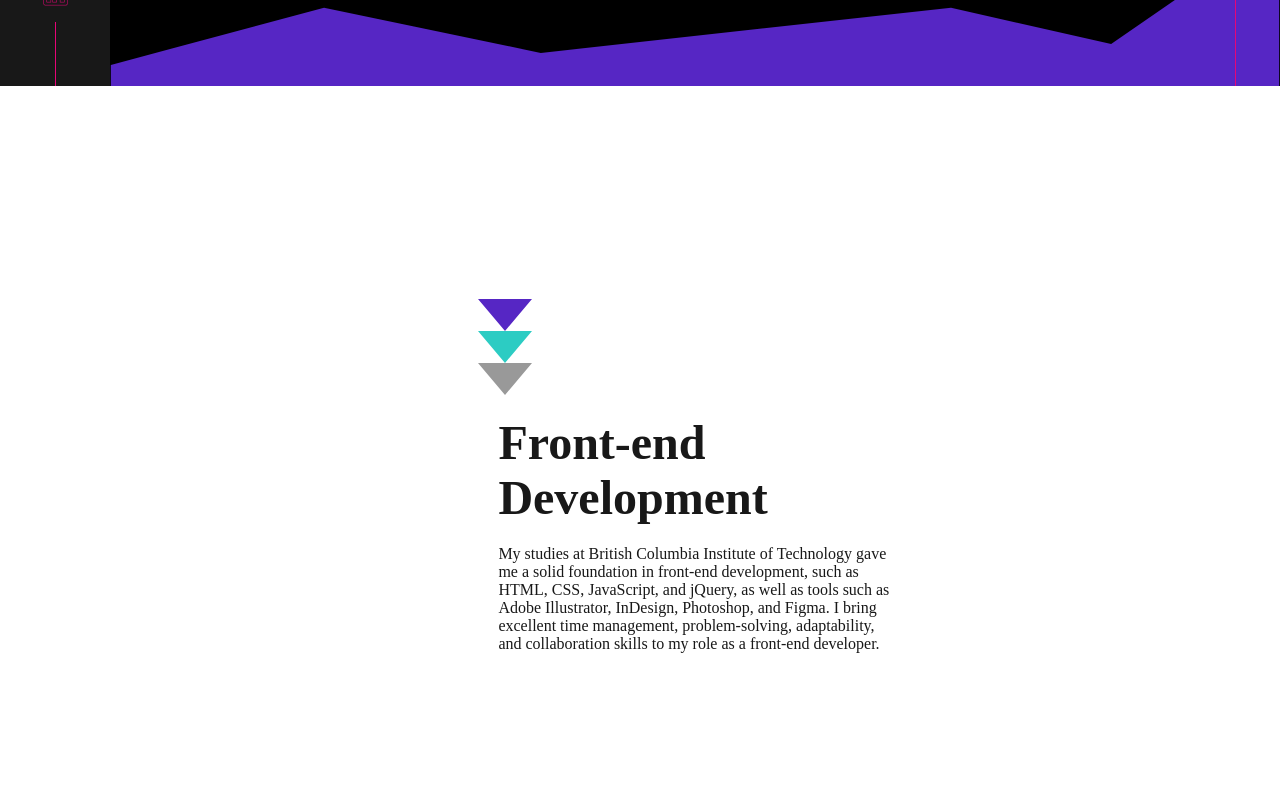
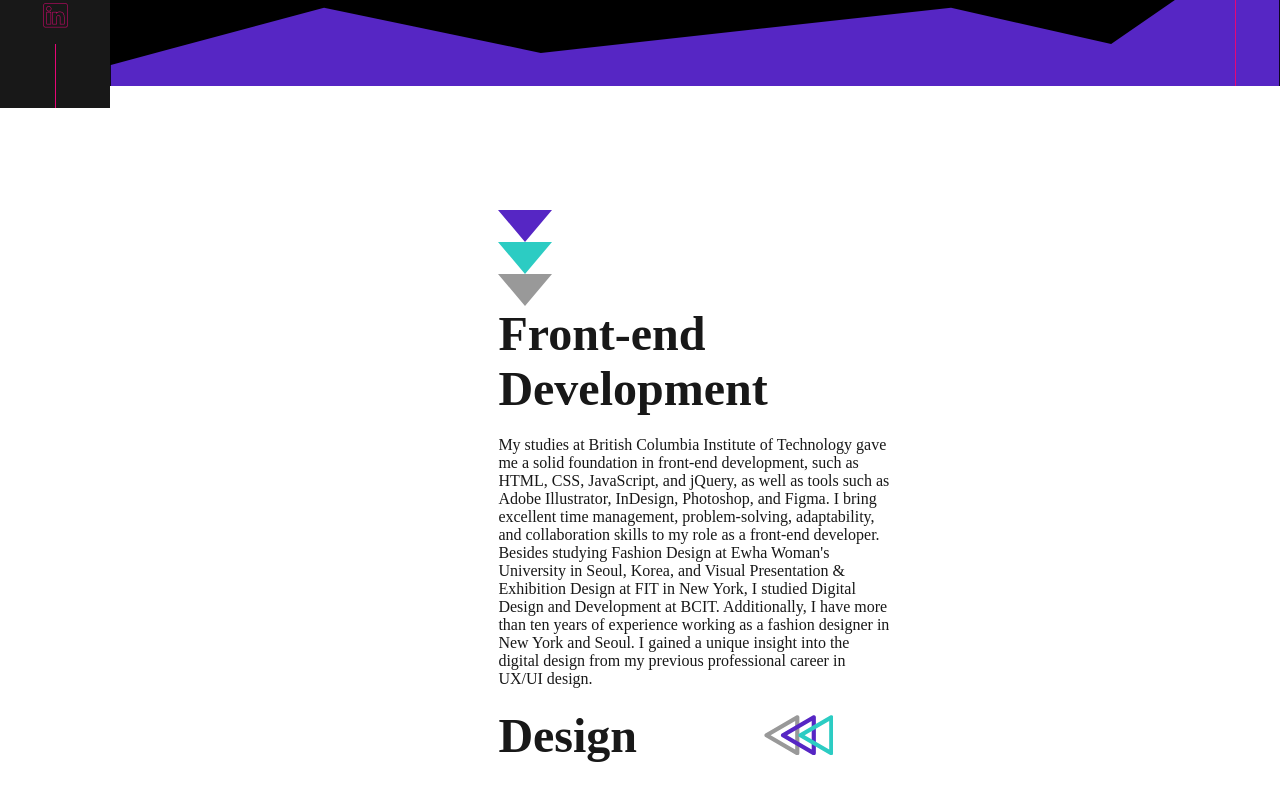
Before and after one commit to yslim20/Portfolio, a Next.js app: page / in a window 1280 px wide. Shown: the part 714-1514 px from the top of the page. Built offline with nearby package versions, Linux system fonts and the light colour scheme.

Commit message:
finished desc comp

```diff
--- a/comps/Burger/index.js
+++ b/comps/Burger/index.js
@@ -6,7 +6,7 @@ import styled from 'styled-components';
 
 const StyledBurger = styled.button`
   position: absolute;
-  top: 5%;
+  top: 45px;
   right: 2rem;
   display: flex;
   flex-direction: column;
--- /dev/null
+++ b/comps/Desc/index.js
@@ -0,0 +1,139 @@
+import styled from 'styled-components';
+import React from 'react';
+import {useRouter} from 'next/router';
+
+// ============ CSS ============== //
+const DescCont = styled.div`
+  width: 33.61%;
+  display:flex;
+  flex-direction: column;
+  align-items: flex-start;
+  justify-content: center;
+  position: relative;
+
+  @media only screen and (min-width: 1px) and (max-width: 768px){
+    width: 72.46%;
+  }
+`;
+
+const DescTit = styled.h3`
+  width: 100%;
+  margin-bottom: ${props => props.TitMarginB}px;
+
+  @media only screen and (min-width: 1px) and (max-width: 768px){
+    font-size: 2.125em;
+  }
+`
+
+const DescText = styled.p`
+  width:100%;
+  margin-bottom: ${props => props.TxtMarginB}px;
+
+  @media only screen and (min-width: 1px) and (max-width: 768px){
+    font-size: 0.875em;
+  }
+
+`
+
+const ArrowContOne = styled.div`
+  width: 54px;
+  height: 96px;
+  background-image: url(${props => props.url});
+  background-repeat: no-repeat;
+  background-position: center center;
+  position: relative;
+  top: 0px; left: ${props => props.left}px
+  z-index: -1;
+
+  @media only screen and (min-width: 1px) and (max-width: 768px){
+    top: ${props => props.topM}px;
+    left: ${props => props.leftM};
+    transform: scale(0.8);
+    transition: all 1s;
+  }
+`
+
+const ArrowContTwo = styled.div`
+  width: 69px;
+  height: 40px;
+  background-image: url("./images/img_TriangleLine.svg");
+  background-repeat: no-repeat;
+  background-position: center center;
+  position: absolute;
+  bottom: 0.5em; right: 15%;
+  z-index: -1;
+
+  @media only screen and (min-width: 1024px) and (max-width: 769px){
+    right: 5%;
+    transform: scale(0.7);
+    transition: all 1s;
+  }
+
+  @media only screen and (min-width: 1px) and (max-width: 768px){
+    right: 15%;
+    transition: all 1s;
+  }
+`
+
+// ============ Function ============== //
+
+const Desc = ({
+
+// ============ Props
+  urlOne = "./images/img_VerTriangle.svg",
+  leftOne = -20,
+  topMOne = 20,
+  leftMOne = "80%",
+  titleOne = "Front-end Development",
+  textOne = "My studies at British Columbia Institute of Technology gave me a solid foundation in front-end development, such as HTML, CSS, JavaScript, and jQuery, as well as tools such as Adobe Illustrator, InDesign, Photoshop, and Figma. I bring excellent time management, problem-solving, adaptability, and collaboration skills to my role as a front-end developer.",
+  TitMarginB = 20,
+  TxtMarginB = "",
+
+  titleTwo = "Design",
+  textTwo = "Besides studying Fashion Design at Ewha Woman's University in Seoul, Korea, and Visual Presentation & Exhibition Design at FIT in New York, I studied Digital Design and Development at BCIT. Additionally, I have more than ten years of experience working as a fashion designer in New York and Seoul. I gained a unique insight into the digital design from my previous professional career in UX/UI design.",
+  TxtMarginBT = 20,
+  TitMarginBT = "",
+
+  justify="flex-start",
+  flip = false
+
+}) => {
+    const router = useRouter();
+
+// ============ Layout
+  return (
+    <DescCont
+      justify={justify}
+    >
+      {flip=== false ? <>
+        <ArrowContOne
+          url = {urlOne}
+          left = {leftOne}
+          topM = {topMOne}
+          leftM = {leftMOne}
+        />
+        <DescTit TitMarginB = {TitMarginB} >
+          {titleOne}
+        </DescTit>
+
+        <DescText TxtMarginB = {TxtMarginB} >
+          {textOne}
+        </DescText>
+
+      </> :
+      <>
+        <ArrowContTwo />
+        <DescText  TxtMarginB = {TxtMarginBT} >
+          {textTwo}
+        </DescText>
+
+        <DescTit  TitMarginB = {TitMarginBT}>
+          {titleTwo}
+        </DescTit>
+      </>
+      }
+    </DescCont>
+  );
+}
+
+export default Desc;
--- a/comps/DescT/index.js
+++ b/comps/DescB/index.js
@@ -9,6 +9,7 @@ const DescCont = styled.div`
   flex-direction: column;
   align-items: flex-start;
   justify-content: center;
+  position: relative;
 
   @media only screen and (min-width: 1px) and (max-width: 768px){
     width: 72.46%;
@@ -17,7 +18,6 @@ const DescCont = styled.div`
 
 const DescTit = styled.h3`
   width: 100%;
-  margin-bottom: 20px;
 
   @media only screen and (min-width: 1px) and (max-width: 768px){
     font-size: 2.125em;
@@ -27,39 +27,42 @@ const DescTit = styled.h3`
 
 const DescText = styled.p`
   width:100%;
+  margin-bottom: 20px;
 
   @media only screen and (min-width: 1px) and (max-width: 768px){
     font-size: 0.875em;
   }
-
 `
 
 const ArrowCont = styled.div`
-  width: 54px;
-  height: 96px;
-  background-image: url("./images/img_VerTriangle.svg");
+  width: 69px;
+  height: 40px;
+  background-image: url("./images/img_TriangleLine.svg");
   background-repeat: no-repeat;
   background-position: center center;
-  position: relative;
-  top: -20px; left: -20px;
+  position: absolute;
+  bottom: 0.5em; right: 15%;
   z-index: -1;
 
+  @media only screen and (min-width: 1024px) and (max-width: 769px){
+    right: 5%;
+    transition: all 1s;
+  }
+
   @media only screen and (min-width: 1px) and (max-width: 768px){
-    top: 20px;
-    left: 80%;
+    right: 15%;
     transition: all 1s;
   }
 `
 
 // ============ Function ============== //
 
-const DescT = ({
+const DescB = ({
 
 // ============ Props
-  title = "Front-end Development",
-  text="My studies at British Columbia Institute of Technology gave me a solid foundation in front-end development, such as HTML, CSS, JavaScript, and jQuery, as well as tools such as Adobe Illustrator, InDesign, Photoshop, and Figma. I bring excellent time management, problem-solving, adaptability, and collaboration skills to my role as a front-end developer.",
+  title = "Design",
+  text="Besides studying Fashion Design at Ewha Woman's University in Seoul, Korea, and Visual Presentation & Exhibition Design at FIT in New York, I studied Digital Design and Development at BCIT. Additionally, I have more than ten years of experience working as a fashion designer in New York and Seoul. I gained a unique insight into the digital design from my previous professional career in UX/UI design.",
   justify="flex-start",
-  color = ""
 
 }) => {
     const router = useRouter();
@@ -70,15 +73,16 @@ const DescT = ({
       justify={justify}
     >
       <ArrowCont />
+      <DescText>
+        {text}
+      </DescText>
+
       <DescTit>
         {title}
       </DescTit>
 
-      <DescText>
-        {text}
-      </DescText>
     </DescCont>
   );
 }
 
-export default DescT;
+export default DescB;
--- a/comps/NavAbout/index.js
+++ b/comps/NavAbout/index.js
@@ -16,19 +16,19 @@ const Nav = styled.div`
   cursor: pointer;
   color: #999;
   background-color: #000;
+
+  :hover h6{
+    color:#2CCCC3;
+  }
+
+  :active h6{
+    color: #2CCCC3;
+  }
 `;
 
 const Content = styled.h6`
   line-height: ${props=>props.lineH}px;
   color: ${props=>props.color};
-
-  :hover {
-    color:#2CCCC3;
-  }
-
-  :active {
-    color: #2CCCC3;
-  }
 `
 
 // ============ Layout
--- a/comps/NavContact/index.js
+++ b/comps/NavContact/index.js
@@ -15,19 +15,20 @@ const Nav = styled.div`
   cursor: pointer;
   color: #999;
   background-color: #000;
+
+  :hover h6{
+    color:#2CCCC3;
+  }
+
+  :active h6{
+    color: #2CCCC3;
+  }
 `;
 
 const Content = styled.h6`
   line-height: ${props=>props.lineH}px;
   color: ${props=>props.color};
 
-  :hover {
-    color:#2CCCC3;
-  }
-
-  :active {
-    color: #2CCCC3;
-  }
 `
 
 // ============ Layout
--- a/comps/NavDesign/index.js
+++ b/comps/NavDesign/index.js
@@ -15,19 +15,19 @@ const Nav = styled.div`
   cursor: pointer;
   color: #999;
   background-color: #000;
+
+  :hover h6{
+    color:#2CCCC3;
+  }
+
+  :active h6{
+    color: #2CCCC3;
+  }
 `;
 
 const Content = styled.h6`
   line-height: ${props=>props.lineH}px;
   color: ${props=>props.color};
-
-  :hover {
-    color:#2CCCC3;
-  }
-
-  :active {
-    color: #2CCCC3;
-  }
 `
 
 // ============ Layout
--- a/comps/NavWeb/index.js
+++ b/comps/NavWeb/index.js
@@ -15,19 +15,19 @@ const Nav = styled.div`
   cursor: pointer;
   color: #999;
   background-color: #000;
+
+  :hover h6{
+    color:#2CCCC3;
+  }
+
+  :active h6{
+    color: #2CCCC3;
+  }
 `;
 
 const Content = styled.h6`
   line-height: ${props=>props.lineH}px;
   color: ${props=>props.color};
-
-  :hover {
-    color:#2CCCC3;
-  }
-
-  :active {
-    color: #2CCCC3;
-  }
 `
 
 // ============ Layout
--- a/pages/index.js
+++ b/pages/index.js
@@ -6,7 +6,7 @@ import FocusLock from 'react-focus-lock';
 import NaviMobile from '@/comps/NaviMobile';
 import NaviDef from '@/comps/NaviDef';
 import HomeSec from '@/comps/HomeSec';
-import DescT from '@/comps/DescT';
+import Desc from '@/comps/Desc';
 
 
 // ============ CSS ============== //
@@ -33,6 +33,8 @@ const DefCont = styled.div`
 const MobCont = styled.div`
   display: none;
   z-index: 999;
+  position: sticky;
+  top: 0;
 
   @media only screen and (min-width: 1px) and (max-width: 768px){
     display: block;
@@ -69,10 +71,21 @@ const Home = ({
 
   // const size = useWindowSize();
 
+  const sectionOne = useRef()
+
   return (
     <Wrap>
 {/* Navigations */}
       <SideBar>
+        <button onClick={() => {
+          sectionOne.current.scrollIntoView(
+            {
+              behavior: "smooth"
+            }
+          )
+        }}>
+          one
+        </button>
             <DefCont>
               <NaviDef />
             </DefCont>
@@ -86,12 +99,13 @@ const Home = ({
         conwidth={conwidth}
       >
 
-        <SecCont className='home'>
+        <SecCont className='home' ref = {sectionOne} >
             <HomeSec />
         </SecCont>
 
         <SecCont className='description'>
-          <DescT />
+          <Desc />
+          <Desc flip = {true} />
         </SecCont>
 
 
@@ -105,37 +119,6 @@ const Home = ({
   )
 }
 
-// function useWindowSize() {
-//   // Initialize state with undefined width/height so server and client renders match
-//   // Learn more here: https://joshwcomeau.com/react/the-perils-of-rehydration/
-//   const [windowSize, setWindowSize] = useState({
-//     width: undefined,
-//     height: undefined,
-//   });
 
-//   useEffect(() => {
-//     // only execute all the code below in client side
-//     if (typeof window !== 'undefined') {
-//       // Handler to call on window resize
-//       function handleResize() {
-//         // Set window width/height to state
-//         setWindowSize({
-//           width: window.innerWidth,
-//           height: window.innerHeight,
-//         });
-//       }
-
-//       // Add event listener
-//       window.addEventListener("resize", handleResize);
-
-//       // Call handler right away so state gets updated with initial window size
-//       handleResize();
-
-//       // Remove event listener on cleanup
-//       return () => window.removeEventListener("resize", handleResize);
-//     }
-//   }, []); // Empty array ensures that effect is only run on mount
-//   return windowSize;
-// }
 
 export default Home;
```
Also changed, not shown: comps/DesSec/index.js (added, +158 -0 lines), public/images/img_Background.svg (added), public/images/img_Background_contact.svg (added).
